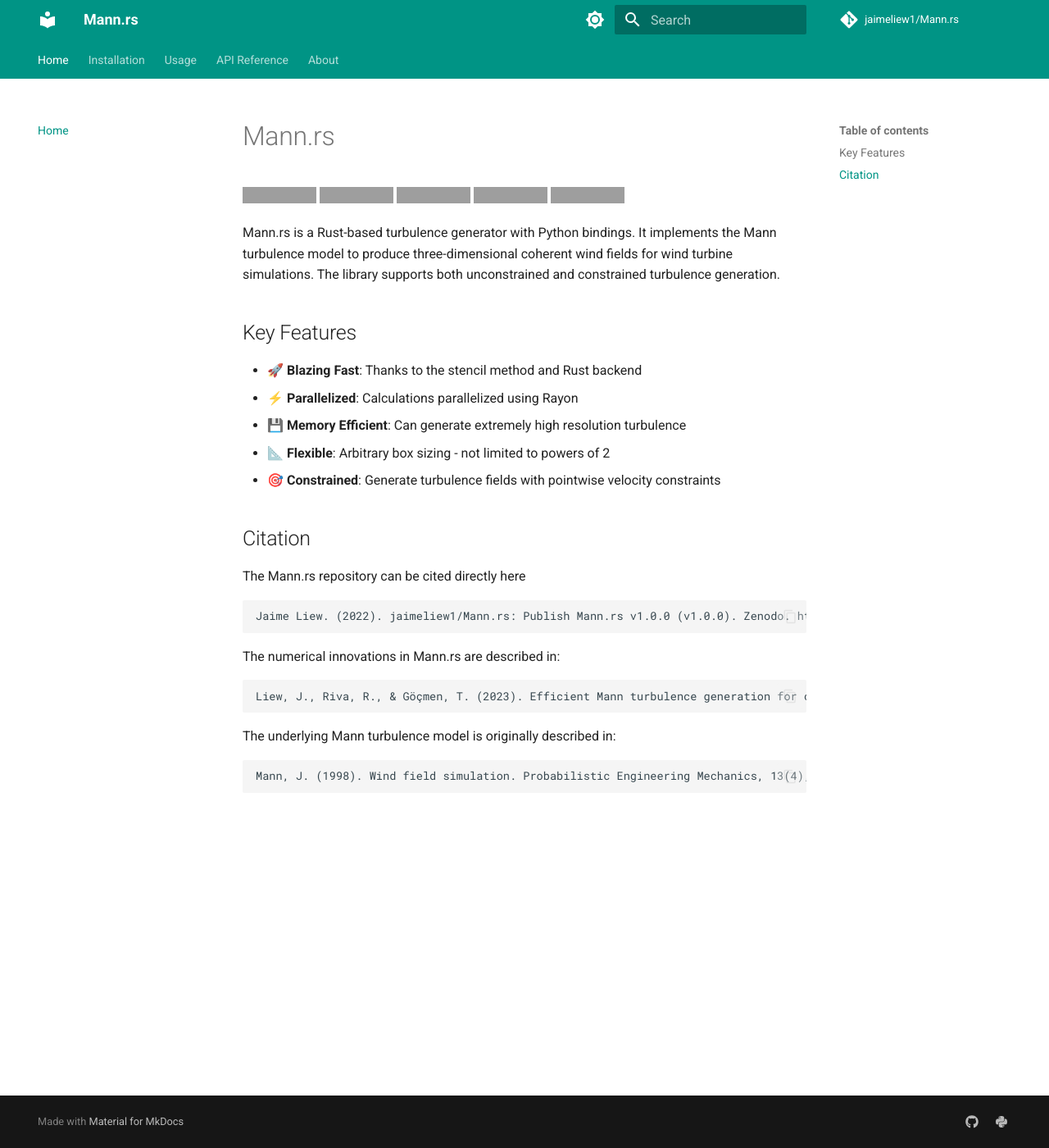
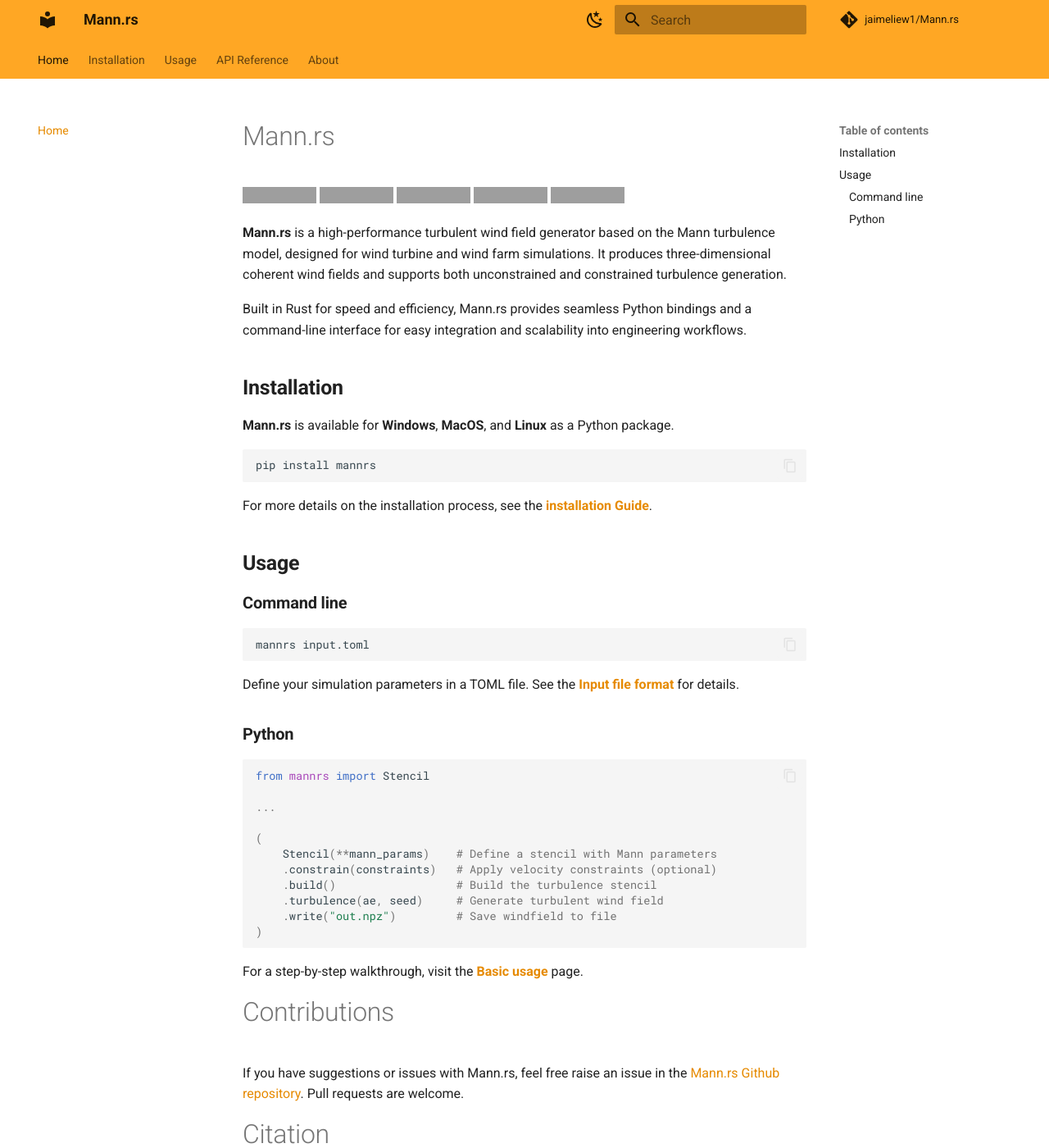
Before and after one commit to jaimeliew1/Mann.rs, an MkDocs documentation site: the page built from docs/index.md, in a window 1280 px wide and 1400 px high. Shown: the whole window at 82% size. Built offline with MkDocs 1.6.1 and Material for MkDocs 9.7.7, drawn with Linux system fonts in a browser that asks for light colours; comment, search, counter and statistics services are not loaded; some of the changed text lies outside the part shown; grey boxes are pictures that could not be loaded.

````diff
--- a/docs/index.md
+++ b/docs/index.md
@@ -7,29 +7,49 @@
 [![GitHub forks](https://img.shields.io/github/forks/jaimeliew1/mann.rs.svg?style=social)](https://github.com/jaimeliew1/Mann.rs)
 
 
-Mann.rs is a Rust-based turbulence generator with Python bindings. It implements the Mann turbulence model to produce three-dimensional coherent wind fields for wind turbine simulations. The library supports both unconstrained and constrained turbulence generation.
+**Mann.rs** is a high-performance turbulent wind field generator based on the Mann turbulence model, designed for wind turbine and wind farm simulations. It produces three-dimensional coherent wind fields and supports both unconstrained and constrained turbulence generation.
 
+Built in Rust for speed and efficiency, Mann.rs provides seamless Python bindings and a command-line interface for easy integration and scalability into engineering workflows.
 
-## Key Features
+## **Installation**
+**Mann.rs** is available for **Windows**, **MacOS**, and **Linux** as a Python package.
+```bash
+pip install mannrs
+```
+For more details on the installation process, see the [**installation Guide**](installation).
+## **Usage**
 
-- **🚀 Blazing Fast**: Thanks to the stencil method and Rust backend
-- **⚡ Parallelized**: Calculations parallelized using Rayon
-- **💾 Memory Efficient**: Can generate extremely high resolution turbulence
-- **📐 Flexible**: Arbitrary box sizing - not limited to powers of 2
-- **🎯 Constrained**: Generate turbulence fields with pointwise velocity constraints
+### **Command line**
+```bash
+mannrs input.toml
+```
+Define your simulation parameters in a TOML file. See the [**Input file format**](api/schema) for details.
+
+### **Python**
+
+```python
+from mannrs import Stencil
+
+...
+
+(
+    Stencil(**mann_params)    # Define a stencil with Mann parameters
+    .constrain(constraints)   # Apply velocity constraints (optional)
+    .build()                  # Build the turbulence stencil
+    .turbulence(ae, seed)     # Generate turbulent wind field
+    .write("out.npz")         # Save windfield to file
+)
+
+```
+For a step-by-step walkthrough, visit the [**Basic usage**](usage/basic_usage) page.
 
 
 
-## Citation
+# Contributions
+If you have suggestions or issues with Mann.rs, feel free raise an issue in the [Mann.rs Github repository](https://github.com/jaimeliew1/Mann.rs). Pull requests are welcome.
 
-The Mann.rs repository can be cited directly here
-
-    Jaime Liew. (2022). jaimeliew1/Mann.rs: Publish Mann.rs v1.0.0 (v1.0.0). Zenodo. https://doi.org/10.5281/zenodo.7254149
-
-The numerical innovations in Mann.rs are described in:
-
-    Liew, J., Riva, R., & Göçmen, T. (2023). Efficient Mann turbulence generation for offshore wind farms with applications in fatigue load surrogate modelling. Journal of Physics: Conference Series, 2626, 012050. DOI: 10.1088/1742-6596/2626/1/012050
-
-The underlying Mann turbulence model is originally described in:
-
-    Mann, J. (1998). Wind field simulation. Probabilistic Engineering Mechanics, 13(4), 269-282. DOI: 10.1016/S0266-8920(97)00036-2
+# Citation
+If you want to cite Mann.rs, please use this citation:
+```
+Liew, J., Riva, R., & Göçmen, T. (2023). Efficient Mann turbulence generation for offshore wind farms with applications in fatigue load surrogate modelling. Journal of Physics: Conference Series, 2626, 012050. DOI: 10.1088/1742-6596/2626/1/012050
+```
--- a/mkdocs.yml
+++ b/mkdocs.yml
@@ -9,16 +9,17 @@ theme:
   name: material
   palette:
     - scheme: default
-      primary: teal
-      accent: teal
+      primary: orange
+      accent: green
       toggle:
-        icon: material/brightness-7
+        icon: material/weather-night
         name: Switch to dark mode
     - scheme: slate
-      primary: teal
-      accent: teal
+      primary: orange
+      accent: green
       toggle:
-        icon: material/brightness-4
+        icon: material/weather-sunny
+
         name: Switch to light mode
   features:
     - navigation.tabs
@@ -42,7 +43,6 @@ nav:
     - Rust API: api/rust.md
   - About:
     - About: about/about.md
-    - Citation: citation.md
 
 
 plugins:
@@ -52,12 +52,19 @@ plugins:
         python:
           options:
             extensions:
+            - griffe_typingdoc
             - griffe_pydantic:
                 schema: false
             docstring_style: numpy  # or "google" or "sphinx"
             show_source: false
+            separate_signature: false
             show_root_heading: true
             show_root_toc_entry: true
+            show_symbol_type_heading: true
+            show_symbol_type_toc: true
+            merge_init_into_class: true
+            # docstring_section_style: spacy
+            # signature_crossrefs: true
             heading_level: 2
 
 markdown_extensions:
@@ -90,6 +97,7 @@ extra:
 
 
 
+
 extra_javascript:
   - javascripts/mathjax.js
   - https://unpkg.com/mathjax@3/es5/tex-mml-chtml.js
--- a/pyproject.toml
+++ b/pyproject.toml
@@ -31,6 +31,7 @@ build-backend = "maturin"
 [dependency-groups]
 dev = [
     "griffe-pydantic>=1.1.7",
+    "griffe-typingdoc>=0.2.9",
     "ipython>=7.34.0",
     "matplotlib>=3.5.3",
     "mkdocs>=1.5.3",
````
Also changed, not shown: README.md (+43 -180 lines), docs/about/about.md (+15 -1 lines), docs/api/python.md (+1 -2 lines), docs/usage/basic_usage.md (+12 -12 lines), 1 other file.
